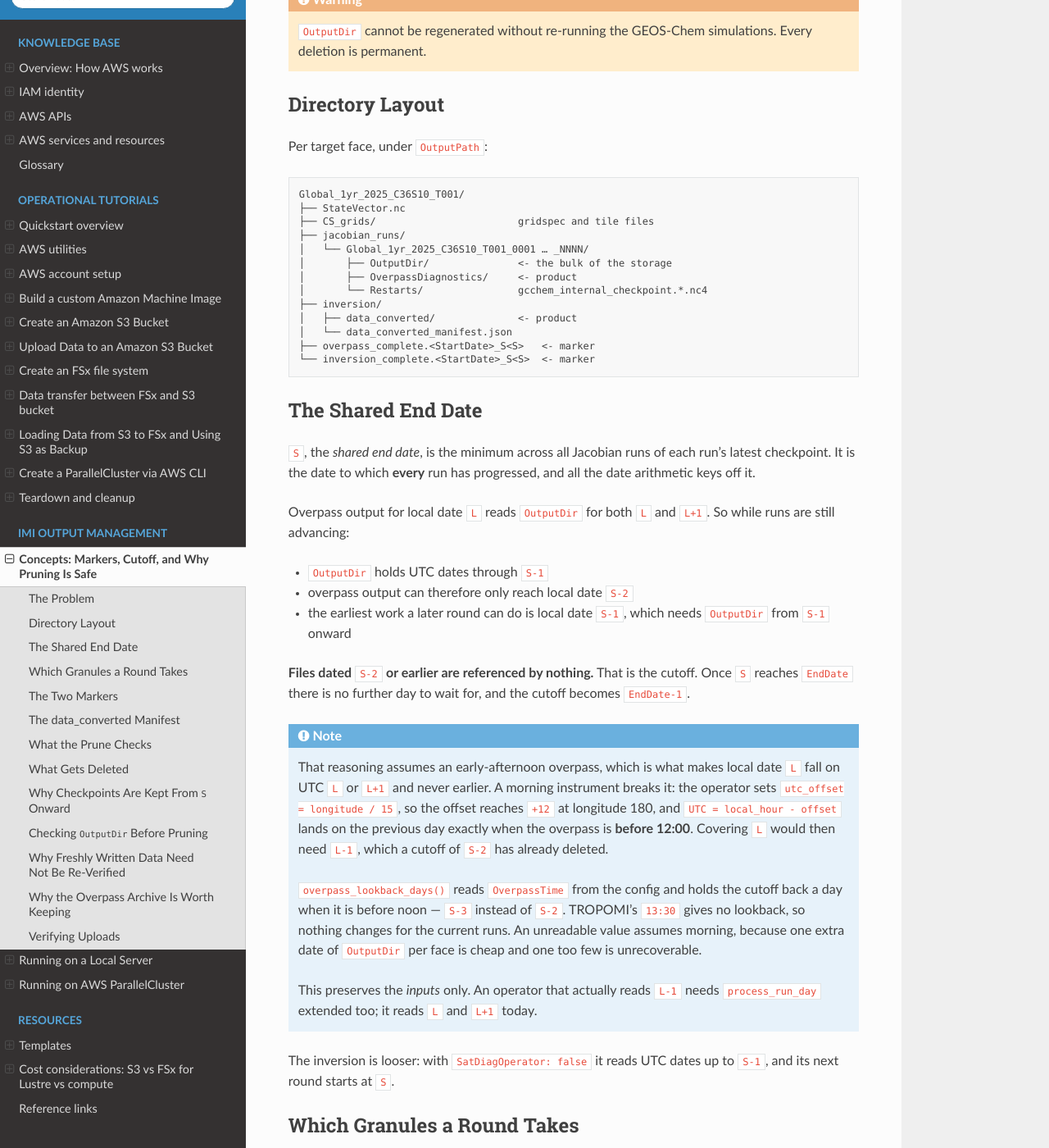
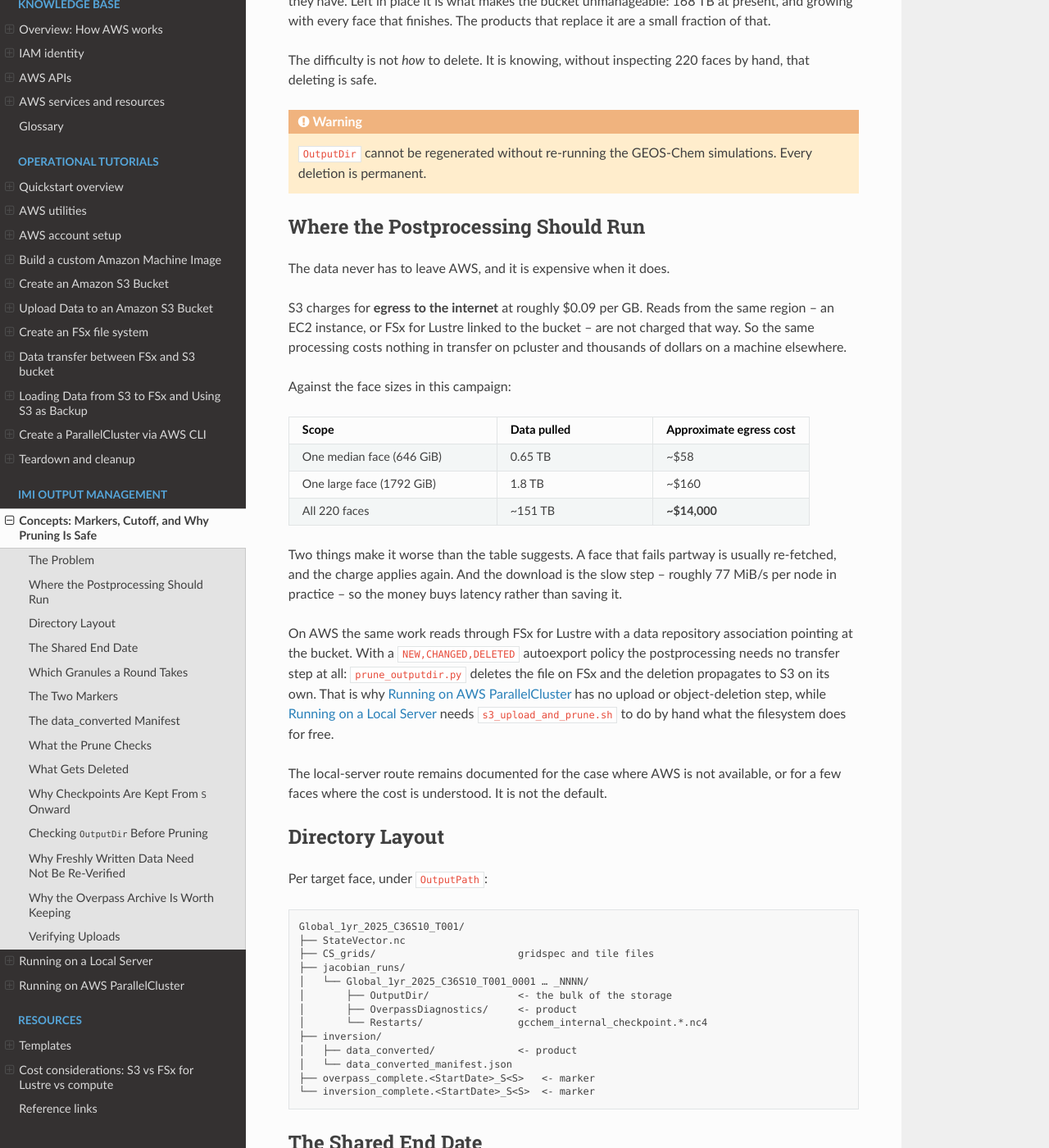
Before and after one commit to 1Dandan/learning-aws, a Sphinx documentation site: the page built from docs/source/imi/overview.rst, in a window 1280 px wide and 1400 px high, scrolled down 777 px. Shown: the whole window at 82% size. Built offline with Sphinx 7.4.7 and the Read the Docs theme 3.1.0, drawn with Linux system fonts in a browser that asks for light colours; some of the changed text lies outside the part shown.

Commit message:
Warn that postprocessing on a local server costs thousands in S3 egress
Pulling face data out of S3 to a machine outside AWS is charged at about
$0.09/GB. A median face is 646 GiB and the largest is 1792, so one face is
$58-160 and the 220-face campaign is around $14,000 -- more when a failed face
is re-fetched.

None of it is necessary. FSx for Lustre reads the same bucket in-region at no
egress charge, and with a NEW,CHANGED,DELETED autoexport policy the
postprocessing needs no transfer step at all: prune_outputdir.py deletes the
file and the deletion propagates on its own. That is why the AWS page has no
upload or object-deletion step and the local-server page needs
s3_upload_and_prune.sh to do by hand what the filesystem does for free.

overview.rst gains a section stating this with the cost against real face
sizes; local-server.rst opens with it, so it is read before the instructions
rather than after the bill.

Co-Authored-By: Claude Opus 5 (1M context) <noreply@anthropic.com>

```diff
--- a/docs/source/imi/overview.rst
+++ b/docs/source/imi/overview.rst
@@ -5,6 +5,12 @@ Concepts: Markers, Cutoff, and Why Pruning Is Safe
 
 This page explains *why* the procedure works. The step-by-step instructions are
 separate: :ref:`imi-pruning-local` and :ref:`imi-pruning-aws`.
+
+.. danger::
+
+   Run the postprocessing **on AWS**, not on a local server. Pulling face data
+   out of S3 to a machine outside AWS is charged at about $0.09 per GB, which
+   is thousands of dollars across 220 faces. See :ref:`imi-egress-cost`.
 
 The Problem
 -----------
@@ -34,6 +40,54 @@ faces by hand, that deleting is safe.
 
    ``OutputDir`` cannot be regenerated without re-running the GEOS-Chem
    simulations. Every deletion is permanent.
+
+.. _imi-egress-cost:
+
+Where the Postprocessing Should Run
+-----------------------------------
+
+The data never has to leave AWS, and it is expensive when it does.
+
+S3 charges for **egress to the internet** at roughly $0.09 per GB. Reads from
+the same region -- an EC2 instance, or FSx for Lustre linked to the bucket --
+are not charged that way. So the same processing costs nothing in transfer on
+pcluster and thousands of dollars on a machine elsewhere.
+
+Against the face sizes in this campaign:
+
+.. list-table::
+   :header-rows: 1
+   :widths: 40 30 30
+
+   * - Scope
+     - Data pulled
+     - Approximate egress cost
+   * - One median face (646 GiB)
+     - 0.65 TB
+     - ~$58
+   * - One large face (1792 GiB)
+     - 1.8 TB
+     - ~$160
+   * - All 220 faces
+     - ~151 TB
+     - **~$14,000**
+
+Two things make it worse than the table suggests. A face that fails partway is
+usually re-fetched, and the charge applies again. And the download is the slow
+step -- roughly 77 MiB/s per node in practice -- so the money buys latency
+rather than saving it.
+
+On AWS the same work reads through FSx for Lustre with a data repository
+association pointing at the bucket. With a ``NEW,CHANGED,DELETED`` autoexport
+policy the postprocessing needs no transfer step at all: ``prune_outputdir.py``
+deletes the file on FSx and the deletion propagates to S3 on its own. That is
+why :ref:`imi-pruning-aws` has no upload or object-deletion step, while
+:ref:`imi-pruning-local` needs ``s3_upload_and_prune.sh`` to do by hand what
+the filesystem does for free.
+
+The local-server route remains documented for the case where AWS is not
+available, or for a few faces where the cost is understood. It is not the
+default.
 
 Directory Layout
 ----------------
```
Also changed, not shown: docs/source/imi/local-server.rst (+15 -0 lines).
